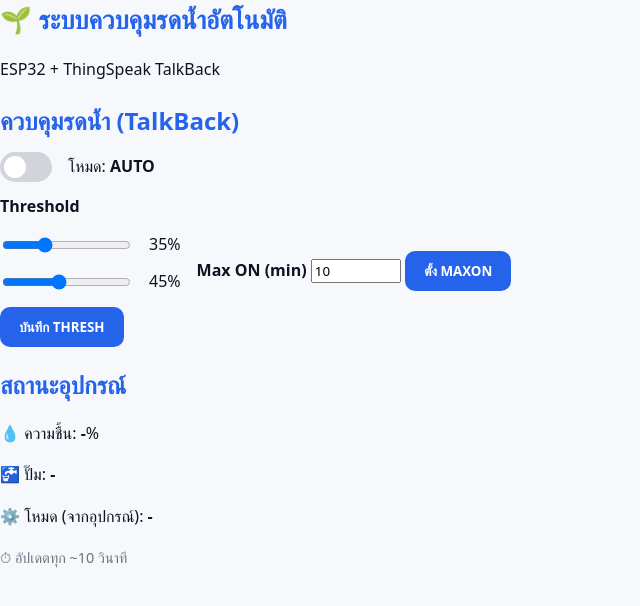
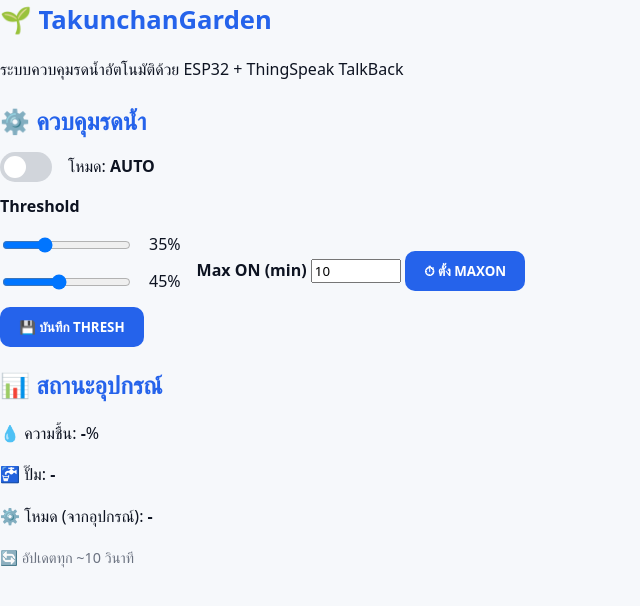
Before and after one commit to 66030091-ui/esp32-irrigation-talkback, a plain HTML site: page index.html in a window 1280 px wide. Shown: the whole page, without its empty margins (0-640 px from the left). Drawn offline with Linux system fonts and the light colour scheme; no server answers.

Commit message:
update UI: เพิ่มหัว TakunchanGarden และปรับ layout + สี

```diff
--- a/index.html
+++ b/index.html
@@ -3,21 +3,21 @@
 <head>
   <meta charset="utf-8">
   <meta name="viewport" content="width=device-width,initial-scale=1">
-  <title>TalkBack Irrigation</title>
-  <!-- ✅ แก้ path CSS -->
-  <link rel="stylesheet" href="styles.css?v=3">
+  <title>TakunchanGarden - ระบบควบคุมรดน้ำ</title>
+  <!-- ✅ ใช้ CSS -->
+  <link rel="stylesheet" href="styles.css?v=5">
 </head>
 <body>
   <!-- Header -->
-  <header>
-    <h1>🌱 ระบบควบคุมรดน้ำอัตโนมัติ</h1>
-    <p>ESP32 + ThingSpeak TalkBack</p>
+  <header class="header">
+    <h1>🌱 TakunchanGarden</h1>
+    <p>ระบบควบคุมรดน้ำอัตโนมัติด้วย ESP32 + ThingSpeak TalkBack</p>
   </header>
 
   <main class="container">
     <!-- Control Card -->
     <section class="card">
-      <h2>ควบคุมรดน้ำ (TalkBack)</h2>
+      <h2>⚙️ ควบคุมรดน้ำ</h2>
 
       <div class="row">
         <label class="switch">
@@ -27,12 +27,12 @@
       </div>
 
       <div id="manualRow" class="row hidden">
-        <button id="onBtn" class="btn green">เปิดปั๊ม</button>
-        <button id="offBtn" class="btn red">ปิดปั๊ม</button>
+        <button id="onBtn" class="btn green">🚰 เปิดปั๊ม</button>
+        <button id="offBtn" class="btn red">✖ ปิดปั๊ม</button>
       </div>
 
       <div class="row space-between">
-        <div>
+        <div class="block">
           <label>Threshold</label>
           <div class="row">
             <input id="thL" type="range" min="10" max="90" value="35"><span id="thLV">35%</span>
@@ -40,23 +40,23 @@
           <div class="row">
             <input id="thH" type="range" min="10" max="90" value="45"><span id="thHV">45%</span>
           </div>
-          <button id="saveTh" class="btn blue">บันทึก THRESH</button>
+          <button id="saveTh" class="btn blue">💾 บันทึก THRESH</button>
         </div>
-        <div>
+        <div class="block">
           <label>Max ON (min)</label>
           <input id="maxOn" type="number" min="0" value="10" style="width:90px">
-          <button id="saveMax" class="btn blue">ตั้ง MAXON</button>
+          <button id="saveMax" class="btn blue">⏱ ตั้ง MAXON</button>
         </div>
       </div>
     </section>
 
     <!-- Status Card -->
     <section class="card">
-      <h2>สถานะอุปกรณ์</h2>
+      <h2>📊 สถานะอุปกรณ์</h2>
       <p>💧 ความชื้น: <b id="mo">-</b>%</p>
       <p>🚰 ปั๊ม: <b id="ps" class="off">-</b></p>
       <p>⚙️ โหมด (จากอุปกรณ์): <b id="md">-</b></p>
-      <p class="sub">⏱ อัปเดตทุก ~10 วินาที</p>
+      <p class="sub">🔄 อัปเดตทุก ~10 วินาที</p>
     </section>
   </main>
 
```
